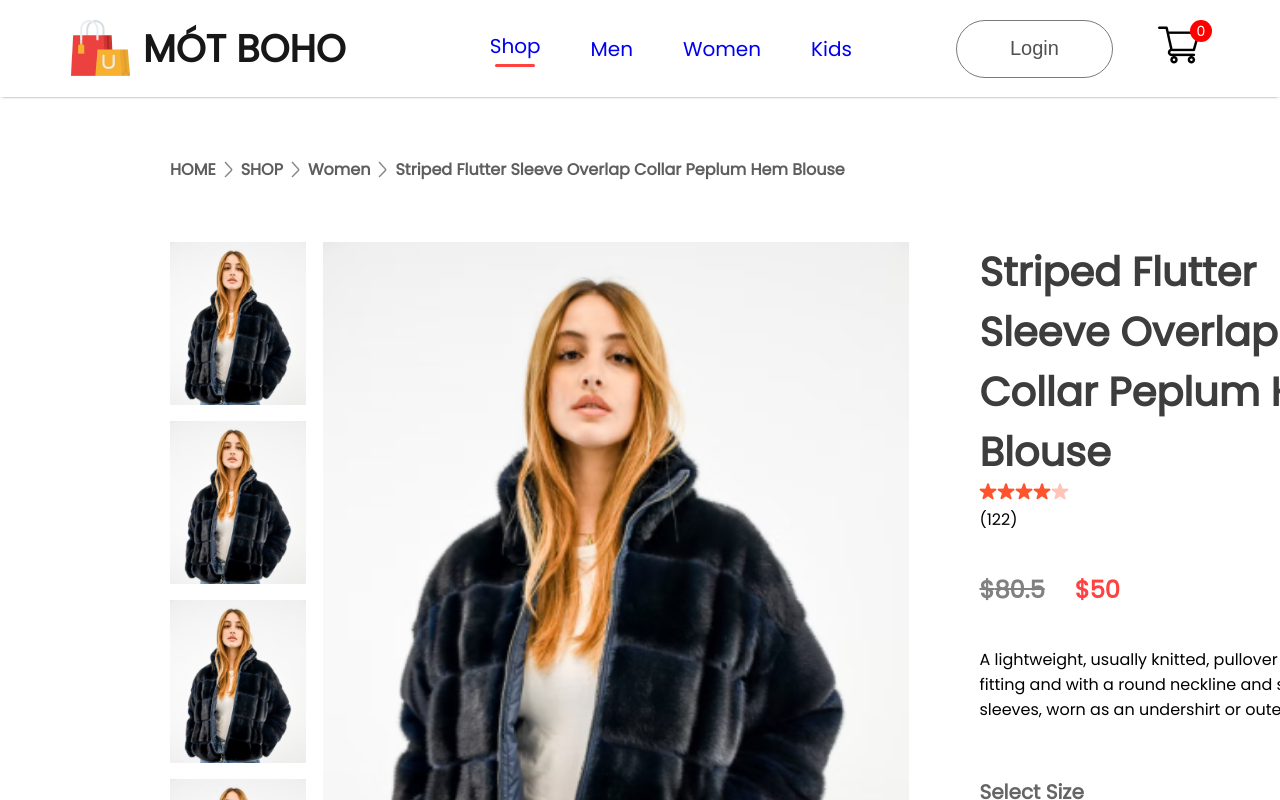
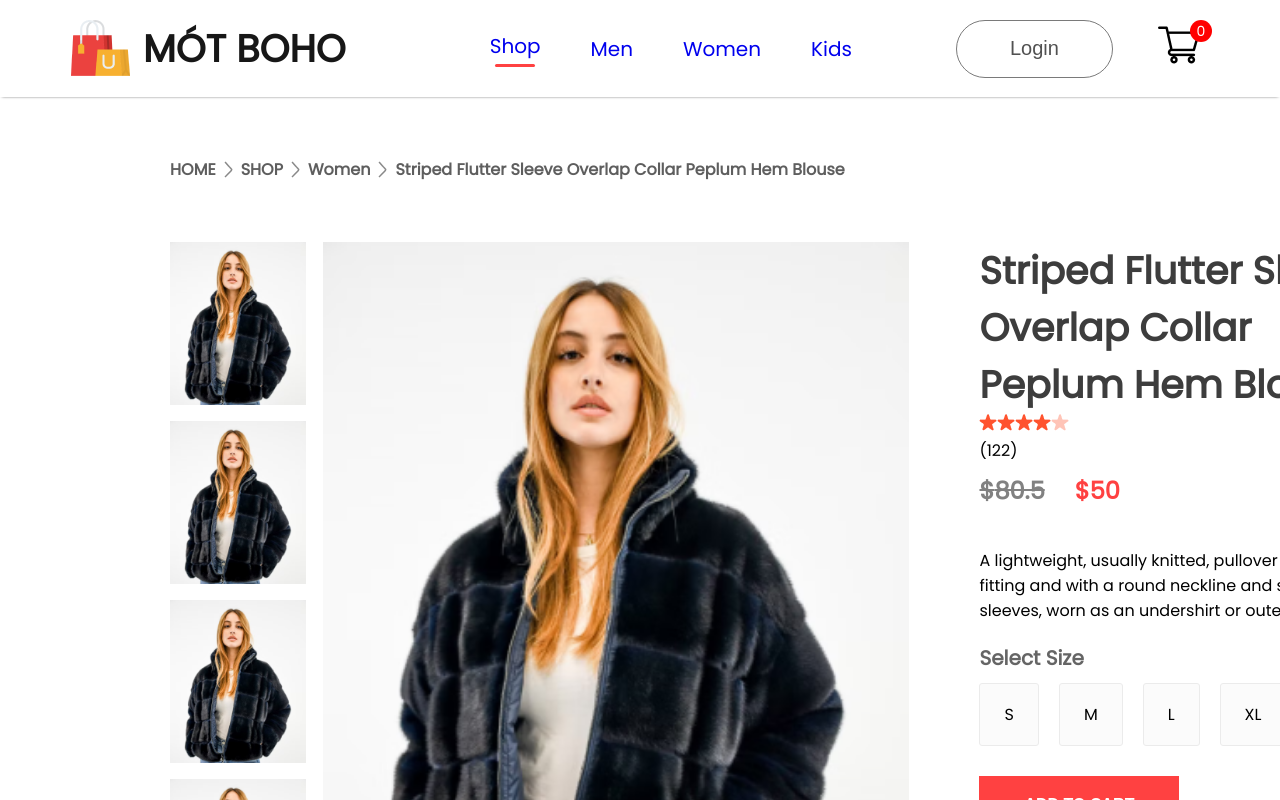
Before and after one commit to phamthucquyen/Mot-Boho, a React (Create React App) app in the folder frontend/: page /product/1 in a window 1280 px wide. Shown: the top 800 px of the page. Built offline with nearby package versions, Linux system fonts and the light colour scheme.

Commit message:
formatting product description

```diff
--- a/frontend/src/Components/ProductDisplay/ProductDisplay.css
+++ b/frontend/src/Components/ProductDisplay/ProductDisplay.css
@@ -31,7 +31,7 @@
 
 .productdisplay-right h1 {
     color: #3d3d3d;
-    font-size: 40px;
+    font-size: 38px;
     font-weight: 700;
 }
 
@@ -53,16 +53,18 @@
 }
 
 .productdisplay-right-price-old {
+    margin-top: -30px;
     color: #818181;
     text-decoration: line-through;
 }
 
 .productdisplay-right-price-new {
+    margin-top: -30px;
     color: #ff4141;
 }
 
 .productdisplay-right-size h1 {
-    margin-top: 55px;
+    margin-top: 20px;
     color: #656565;
     font-size: 20px;
     font-weight: 600;
@@ -75,6 +77,7 @@
 }
 
 .productdisplay-right-sizes div {
+    margin-top: -20px;
     padding: 18px 24px;
     background: #fbfbfb;
     border: 1px solid #ebebeb;
```
